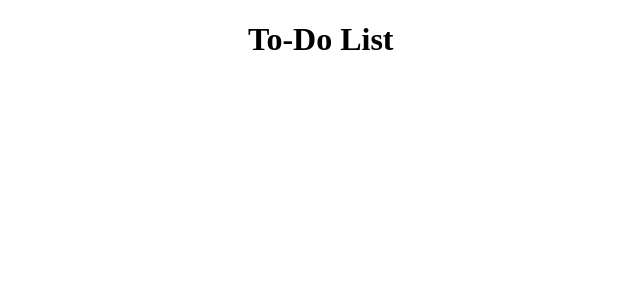
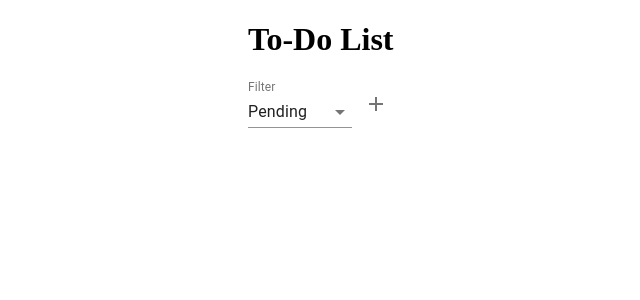
Before and after one commit to travisabinadi/ToDoList, a React (Create React App) app in the folder todo-list-frontend/: page / in a window 1280 px wide. Shown: the top 300 px of the page, without its empty margins (116-756 px from the left). Built offline with nearby package versions, Linux system fonts and the light colour scheme.

Commit message:
Implemented SortTasks component and ToDoListMenu component

```diff
--- a/todo-list-frontend/src/resources/components/SortTasks.js
+++ b/todo-list-frontend/src/resources/components/SortTasks.js
@@ -1,2 +1,38 @@
+import InputLabel from '@material-ui/core/InputLabel';
+import FormControl from '@material-ui/core/FormControl';
+import NativeSelect from '@material-ui/core/NativeSelect';
+import { updateCurrFilter } from '../store/actionCreators'
+import { connect } from 'react-redux'
 
-export const SortToDoTasks = () => <div></div>
+const SortToDoTasks = ({updateFilter,currFilter}) => <FormControl className="SortTasks">
+    <InputLabel htmlFor="sortTasks">Filter</InputLabel>
+    <NativeSelect
+        defaultValue={currFilter}
+        inputProps={{
+            name: 'Filter',
+            id: 'sortTasksCmb',
+        }}
+        onChange={(e) => updateFilter(e.target.value)}
+    >
+        <option value={"Pending"}>Pending</option>
+        <option value={"Completed"}>Completed</option>
+        <option value={"All"}>All</option>
+    </NativeSelect>
+</FormControl>
+
+const mapStateToProps = state => {
+    return state;
+}
+
+const mapDispatchToProps = dispatch =>
+({
+    updateFilter(filter) {
+        dispatch(updateCurrFilter(filter))
+    }
+})
+const SortTasks = connect(
+    mapStateToProps,
+    mapDispatchToProps
+)(SortToDoTasks)
+
+export default SortTasks;
--- a/todo-list-frontend/src/resources/components/ToDoListMenu.js
+++ b/todo-list-frontend/src/resources/components/ToDoListMenu.js
@@ -1,4 +1,54 @@
+import IconButton from '@material-ui/core/IconButton';
+import AddIcon from '@material-ui/icons/Add';
+import SortTasks from './SortTasks'
+import { removeToDoItem, addToDoItem, updateCurrItem } from '../store/actionCreators'
+import React from 'react'
+import { connect } from 'react-redux'
+import { ReactReduxContext } from 'react-redux'
+import Tooltip from '@material-ui/core/Tooltip';
 
-const ToDoListMenu = () => <div className="toDoListMenu"></div>
+const ToDoListMenuOptions = ({ addItem, updateCurrToDoItem }) => <div className="toDoListMenu">
+        <ReactReduxContext.Consumer>
+            {({ store }) => {
+                return <div>
+                    <SortTasks currFilter={store.getState().currState.filter} />
+                    <Tooltip title="Add">
+                        <IconButton edge="end" aria-label="edit" className="addItemBtn" onClick={() => {
+                            addItem();
+                            //Get the most recent item from the list of items
+                            var newItem = store.getState().toDoItems[store.getState().toDoItems.length - 1]
+                            //Update the newest item
+                            updateCurrToDoItem(newItem);
+                        }} >
+                            <AddIcon />
+                        </IconButton>
+                    </Tooltip>
 
-export default ToDoListMenu
+                </div>
+            }
+            }
+        </ReactReduxContext.Consumer>
+    </div>
+
+const mapStateToProps = (state) => {
+    return state;
+}
+
+const mapDispatchToProps = dispatch =>
+({
+    addItem() {
+        dispatch(addToDoItem())
+    },
+    removeItem(id) {
+        dispatch(removeToDoItem(id))
+    },
+    updateCurrToDoItem(item) {
+        dispatch(updateCurrItem(item))
+    }
+})
+const ToDoListMenu = connect(
+    mapStateToProps,
+    mapDispatchToProps
+)(ToDoListMenuOptions)
+
+export default ToDoListMenu;
```
Also changed, not shown: 1 other file (tests, documents, lock files or other folders).
